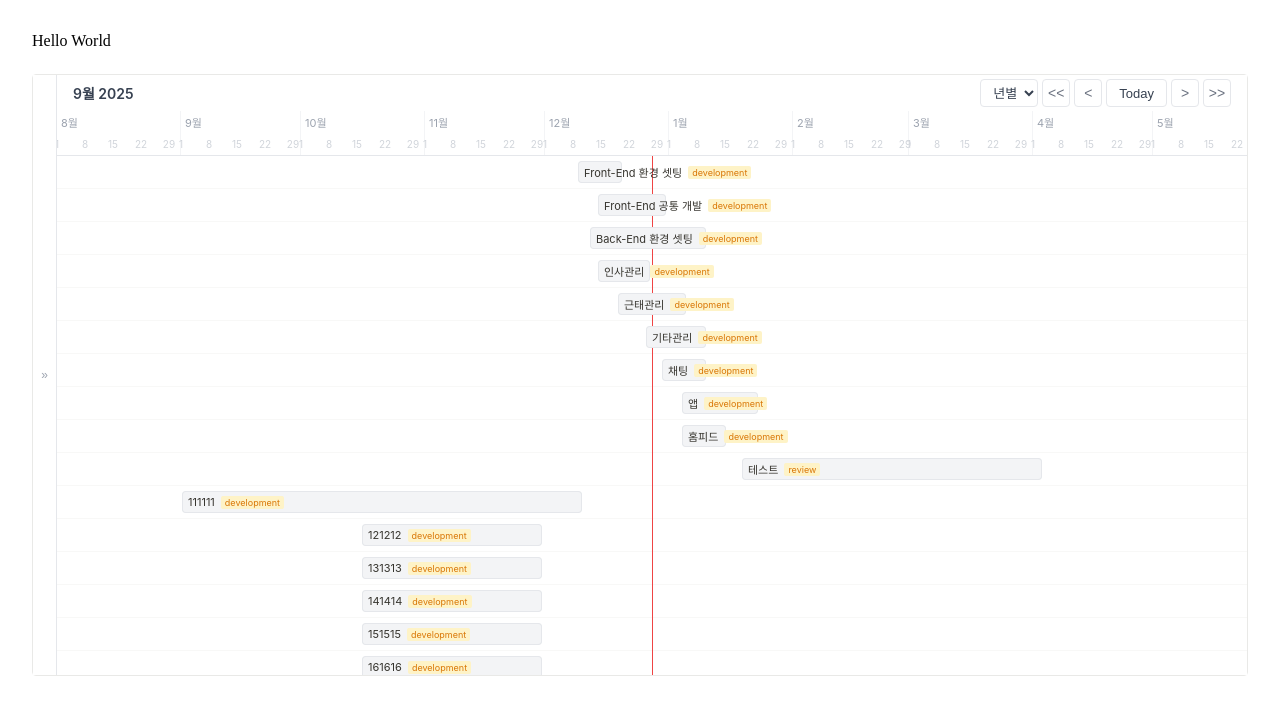
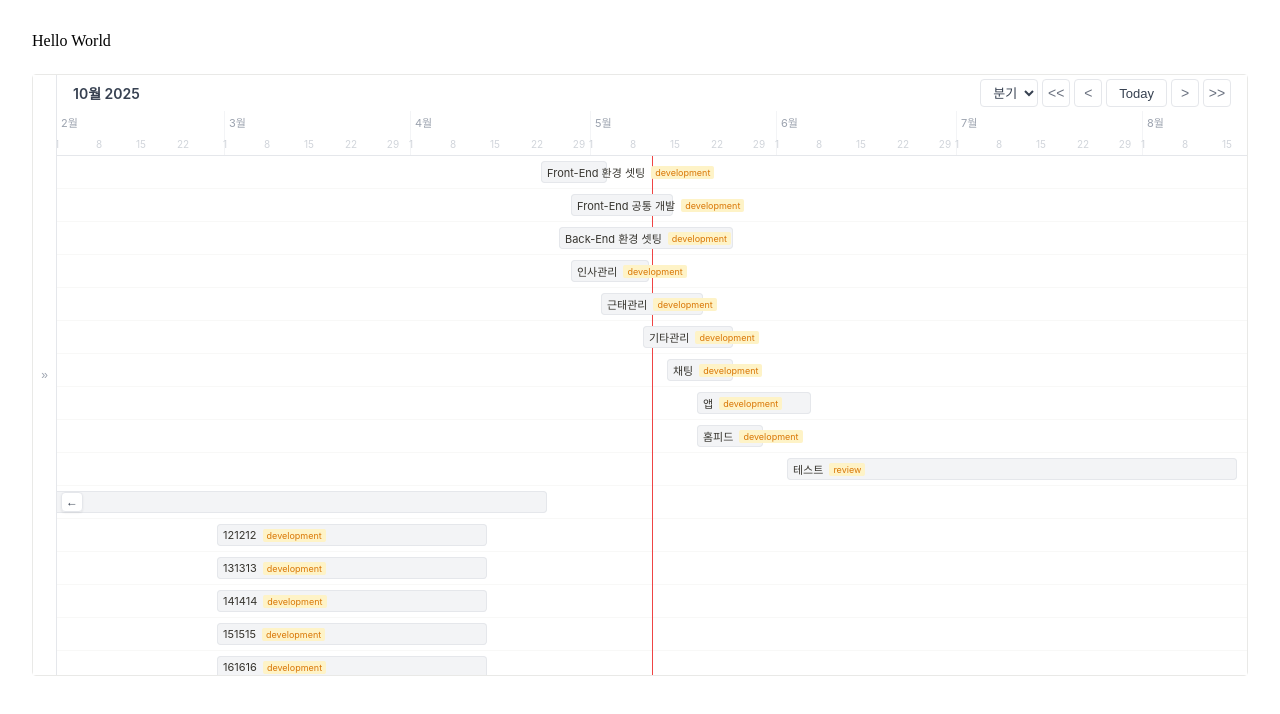
Before and after one commit to 1119xkwks/byul-gantt-chart, a Next.js app: page / in a window 1280 px wide. Shown: the top 714 px of the page. Built offline with nearby package versions, Linux system fonts and the light colour scheme.

Commit message:
사용자가 주기 옵션을 지정하지 않을 경우 자동 계산 선택 + 가이드 라인 주석 달기

```diff
--- a/app/page.tsx
+++ b/app/page.tsx
@@ -183,33 +183,56 @@ const mockTasks: LocalTask[] = [
  * 간트차트 옵션 설정
  */
 const ganttOptions: Partial<GanttChartOptions<LocalTask>> = {
+  // 좌측 패널(리스트) 영역 옵션 묶음
   headerLeft: {
+    // 헤더/날짜 표시 언어 포맷 (korean | english)
     dateDisplayFormat: 'korean',
+    // 좌측 리스트(타임라인 목록) 표시 여부
     showTimelineList: true,
+    // 좌측 패널 기본 펼침 여부
     defaultExpanded: false,
   },
+  // 우측 컨트롤(기간 셀렉트/Today/이동 버튼) 옵션 묶음
   headerRight: {
+    // 기간 선택 셀렉트 표시 여부
     showPeriodSelector: true,
-    selectedPeriod: 'year',
+    // 초기 선택 기간 단위 (year | quarter | month | week)
+    selectedPeriod: 'quarter',
+    // Today 버튼 표시 여부
     showTodayButton: true,
+    // 이전/다음 버튼 표시 여부
     showPrevNextButtons: true,
+    // 좌/우 네비게이션 버튼 표시 여부
     showNavigationButtons: true,
   },
+  // 헤더 공통 옵션 묶음
   header: {
+    // 헤더 날짜 표시 언어 포맷
     dateDisplayFormat: 'korean',
+    // Hover 기간 오버레이 스타일
     periodOverlayStyle: {
+      // 오버레이 배경색
       backgroundColor: '#f3f4f6',
+      // 오버레이 텍스트 색상
       color: '#374151',
+      // 오버레이 테두리 색상
       borderColor: '#e5e7eb',
+      // 오버레이 테두리 두께
       borderWidth: 1,
+      // 오버레이 테두리 스타일
       borderStyle: 'solid',
     },
   },
+  // 차트 바디(그래프 영역) 옵션 묶음
   body: {
+    // 오늘 세로선 표시 여부
     showTodayLine: true,
+    // 막대 내부 렌더: 사용자 정의 컴포넌트 (없으면 빈 상태)
     renderBarContents: (task) => (
       <div style={{ display: 'flex', alignItems: 'center', gap: '6px' }}>
+        {/* 사용자 데이터 텍스트 예시 */}
         <span style={{ fontSize: '11px', whiteSpace: 'nowrap' }}>{task.title}</span>
+        {/* 사용자 데이터 태그 예시 */}
         <span
           style={{
             padding: '1px 4px',
@@ -224,23 +247,35 @@ const ganttOptions: Partial<GanttChartOptions<LocalTask>> = {
         </span>
       </div>
     ),
+    // 막대 스타일 지정 (색상/아웃라인)
     getBarStyle: (task) => ({
+      // 막대 배경색
       backgroundColor: '#f3f4f6',
+      // 막대 텍스트 색상
       color: 'inherit',
+      // 막대 테두리 색상
       borderColor: '#e5e7eb',
+      // 막대 테두리 두께
       borderWidth: 1,
+      // 막대 테두리 스타일
       borderStyle: 'solid',
     }),
   },
+  // 하단 컨트롤(스크롤바/이동 버튼) 옵션 묶음
   bottom: {
+    // 좌우 이동 버튼 표시 여부
     showNavigationButtons: true,
+    // 하단 스크롤바 표시 여부
     showScrollbar: true,
   },
+  // 좌측 패널 아이템 렌더: 사용자 정의 컴포넌트
   renderLeftPanelContents: (task) => (
     <div style={{ display: 'flex', alignItems: 'center', gap: '6px' }}>
+      {/* 좌측 리스트 텍스트 예시 */}
       <span style={{ fontSize: '13px', color: '#374151', whiteSpace: 'nowrap' }}>
         {task.title}
       </span>
+      {/* 좌측 리스트 태그 예시 */}
       <span
         style={{
           padding: '2px 6px',
--- a/components/common/chart/gantt/CommonChartGanttCard.tsx
+++ b/components/common/chart/gantt/CommonChartGanttCard.tsx
@@ -32,7 +32,6 @@ const defaultOptions: GanttChartOptions<unknown> = {
     /** 우측 컨트롤(기간 선택, Today, 이동 버튼 등) 설정 */
     headerRight: {
         showPeriodSelector: true,
-        selectedPeriod: 'year',
         showTodayButton: true,
         showPrevNextButtons: true,
         showNavigationButtons: true,
@@ -68,7 +67,7 @@ export default function CommonChartGanttCard<T>({
     todayScrollPositionRatio = 0.5,
     options: propsOptions,
 }: CommonChartGanttCardProps<T>) {
-    // 옵션 병합
+    // 옵션 병합: 기본값 + 사용자 옵션 합성
     const options = useMemo(() => ({
         ...defaultOptions,
         ...propsOptions,
@@ -79,17 +78,50 @@ export default function CommonChartGanttCard<T>({
         bottom: { ...defaultOptions.bottom, ...propsOptions?.bottom },
     }) as GanttChartOptions<T>, [propsOptions]);
 
-    // 기간 선택 State
-    const [selectedPeriod, setSelectedPeriod] = useState<PeriodUnit>(options.headerRight.selectedPeriod);
+    // 데이터 범위로 기간 단위를 자동 결정 (selectedPeriod 미지정 시)
+    const derivedPeriod = useMemo<PeriodUnit>(() => {
+        if (tasks.length === 0) return 'year';
+        const startDates = tasks.map(task => dayjs(getTaskStartDate(task)));
+        const endDates = tasks.map(task => dayjs(getTaskEndDate(task)));
+        const minStart = startDates.reduce((min, current) => (current.isBefore(min) ? current : min), startDates[0]);
+        const maxEnd = endDates.reduce((max, current) => (current.isAfter(max) ? current : max), endDates[0]);
+        const rangeDays = maxEnd.diff(minStart, 'day');
+        if (rangeDays < 30) return 'week';
+        if (rangeDays < 90) return 'month';
+        if (rangeDays < 365) return 'quarter';
+        return 'year';
+    }, [tasks, getTaskStartDate, getTaskEndDate]);
 
-    // 현재 Period에 따른 DAY_WIDTH
+    // 기간 선택 State: 사용자가 수동 변경한 경우 자동 변경 방지
+    const [selectedPeriod, setSelectedPeriod] = useState<PeriodUnit>(
+        options.headerRight.selectedPeriod ?? derivedPeriod
+    );
+    const userSelectedPeriodRef = useRef(false);
+
+    // 현재 Period에 따른 DAY_WIDTH (스케일 기준)
     const DAY_WIDTH = DAY_WIDTH_BY_PERIOD[selectedPeriod] || 4;
 
+    // 드롭다운 옵션 목록 (없으면 기본 4종)
     const periodOptions = useMemo(() => {
         return (options.headerRight.periodOptions && options.headerRight.periodOptions.length > 0)
             ? options.headerRight.periodOptions
             : DEFAULT_PERIOD_OPTIONS;
     }, [options.headerRight.periodOptions]);
+
+    // 자동 선택: selectedPeriod가 없을 때만 데이터 기준으로 반영
+    useEffect(() => {
+        if (!options.headerRight.selectedPeriod && !userSelectedPeriodRef.current) {
+            setSelectedPeriod(derivedPeriod);
+        }
+    }, [derivedPeriod, options.headerRight.selectedPeriod]);
+
+    // 옵션 목록이 바뀌면 유효한 값으로 보정
+    useEffect(() => {
+        if (periodOptions.length === 0) return;
+        if (!periodOptions.includes(selectedPeriod)) {
+            setSelectedPeriod(periodOptions[0]);
+        }
+    }, [periodOptions, selectedPeriod]);
 
     // 좌측 패널 열림/닫힘 상태
     const [isLeftPanelOpen, setIsLeftPanelOpen] = useState(
@@ -156,7 +188,7 @@ export default function CommonChartGanttCard<T>({
         };
     }, [chartRange, DAY_WIDTH]);
 
-    // 바 위치 계산 함수
+    // 바 위치 계산 함수: accessors로 start/end를 읽어 좌표 산출
     const calculateBarPosition = useCallback((task: T) => {
         const startDayjs = dayjs(chartRange.start).startOf('day');
         const taskStart = dayjs(getTaskStartDate(task)).startOf('day');
@@ -190,7 +222,7 @@ export default function CommonChartGanttCard<T>({
         return dates;
     }, []);
 
-    // 스크롤 위치에 따른 오버레이 년월 + 뷰포트 상태 업데이트
+    // 스크롤 위치에 따른 오버레이 년월 + 뷰포트 상태 업데이트 (헤더 표시 동기화 기준)
     const updateOverlayYearMonth = useCallback(() => {
         if (!chartAreaRef.current) return;
 
@@ -207,7 +239,7 @@ export default function CommonChartGanttCard<T>({
         setOverlayYearMonth(overlayStr);
     }, [chartRange.start, DAY_WIDTH]);
 
-    // 스크롤 동기화 & 뷰포트/오버플로우 상태 업데이트
+    // 스크롤 동기화: 헤더 x축 + 좌측 패널 y축 + 오버플로우 계산
     useEffect(() => {
         const chartArea = chartAreaRef.current;
         const timelineHeader = timelineHeaderRef.current;
@@ -230,6 +262,7 @@ export default function CommonChartGanttCard<T>({
         return () => chartArea.removeEventListener('scroll', handleScroll);
     }, [chartRange, updateOverlayYearMonth, syncLeftPanelScroll]);
 
+    // 좌측 패널 wheel 입력을 차트 영역 스크롤로 전달 (동기화 모드 전용)
     useEffect(() => {
         const leftPanelList = leftPanelListRef.current;
         if (!leftPanelList || !syncLeftPanelScroll) return;
@@ -241,7 +274,7 @@ export default function CommonChartGanttCard<T>({
         return () => leftPanelList.removeEventListener('wheel', handleWheel);
     }, [syncLeftPanelScroll]);
 
-    // 리사이즈 시 뷰포트 너비 갱신
+    // 리사이즈 시 뷰포트 너비 갱신 (헤더 표시 보정)
     useEffect(() => {
         const chartArea = chartAreaRef.current;
         if (!chartArea) return;
@@ -337,14 +370,14 @@ export default function CommonChartGanttCard<T>({
         moveToToday();
     }, [selectedPeriod, moveToToday]);
 
-    // Today 버튼 클릭 핸들러
+    // Today 버튼 클릭 핸들러 (todayScrollPositionRatio 반영)
     const handleTodayClick = () => {
         // Today 이동도 '중앙으로 가라'는 시그널이므로 moveToToday 호출로 범위 리셋 후 scrollTrigger
         moveToToday();
         setScrollTrigger(prev => prev + 1);
     };
 
-    // 사용자가 너비 크기 변경하면 Today 버튼 클릭 핸들러 호출
+    // 사용자가 너비 크기 변경하면 Today 이동 (옵션 on)
     useEffect(() => {
         const container = cardContainerRef.current;
         if (!container || !showTodayChartOnResize) return;
@@ -528,7 +561,10 @@ export default function CommonChartGanttCard<T>({
                                 <select
                                     className={styles.ganttSelect}
                                     value={selectedPeriod}
-                                    onChange={(e) => setSelectedPeriod(e.target.value as PeriodUnit)}
+                                    onChange={(e) => {
+                                        userSelectedPeriodRef.current = true;
+                                        setSelectedPeriod(e.target.value as PeriodUnit);
+                                    }}
                                 >
                                     {periodOptions.map((period) => (
                                         <option key={period} value={period}>
--- a/types/ganttTypes.ts
+++ b/types/ganttTypes.ts
@@ -32,7 +32,7 @@ export interface GanttHeaderRightOptions {
     /** 기간 선택 드롭다운 표시 여부 */
     showPeriodSelector: boolean;
     /** 선택된 기간 단위 */
-    selectedPeriod: PeriodUnit;
+    selectedPeriod?: PeriodUnit;
     /** 기간 선택 옵션 목록 (미지정 시 기본 4종) */
     periodOptions?: PeriodUnit[];
     /** Today 버튼 표시 여부 */
```
